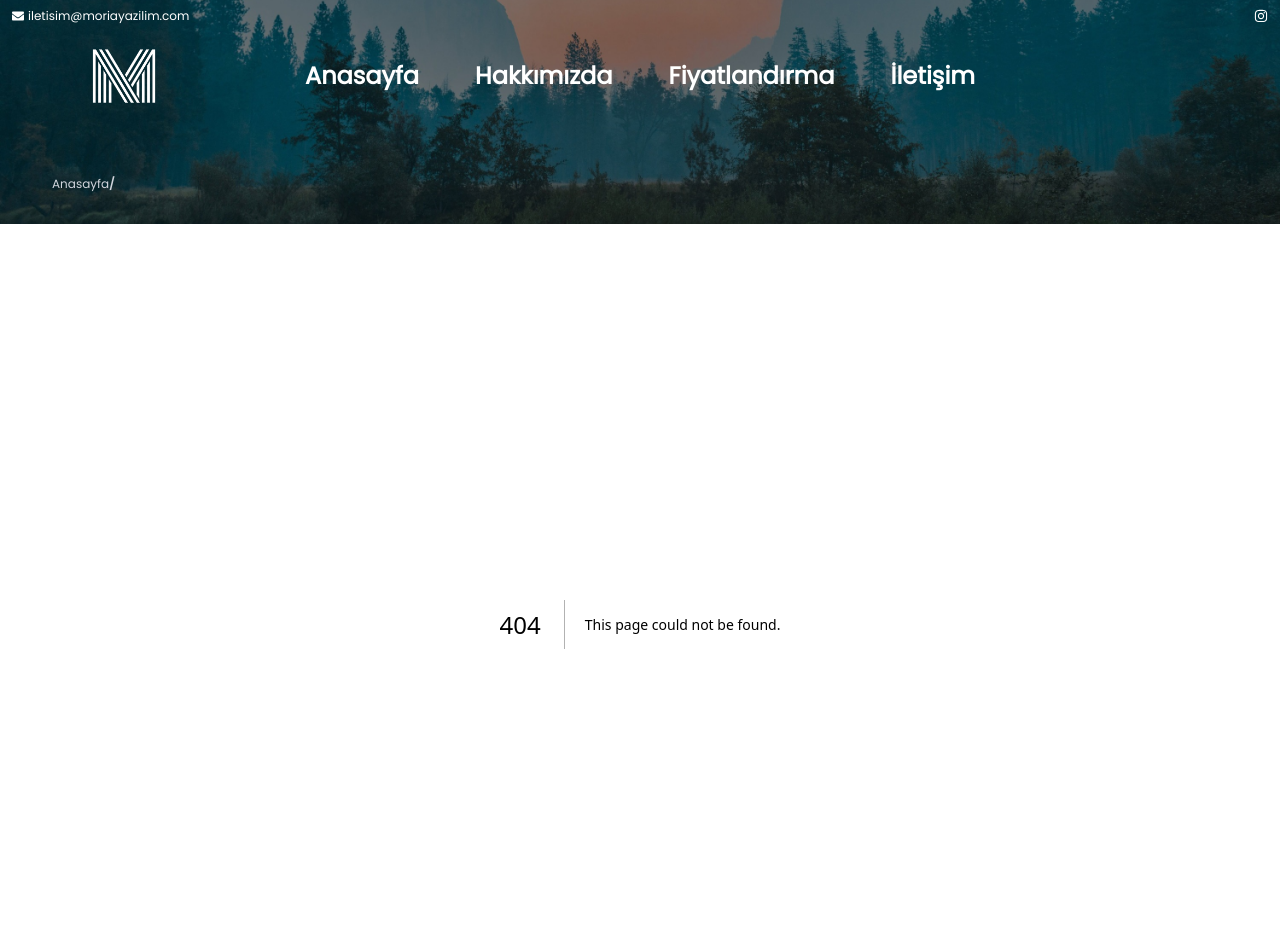
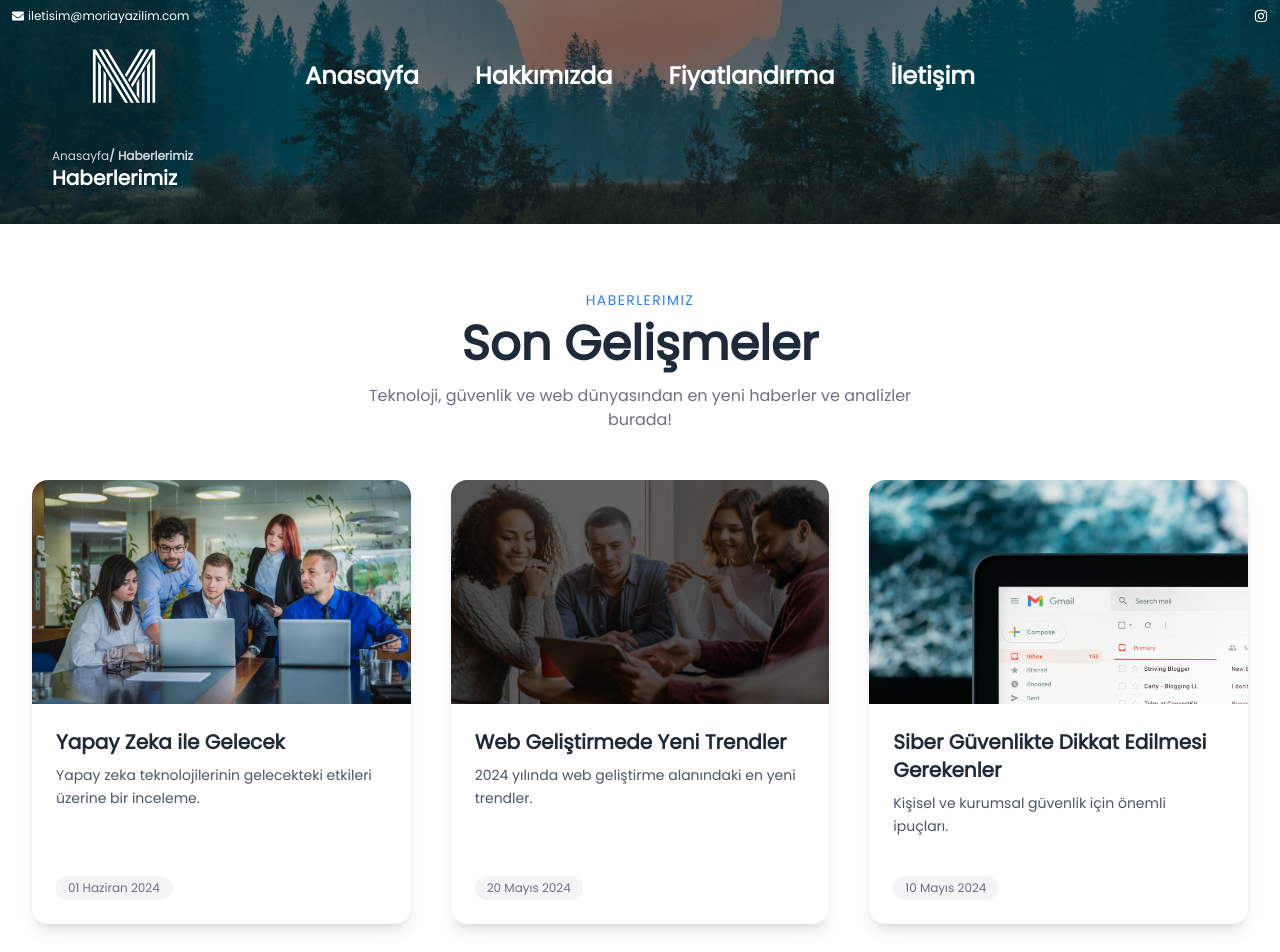
Before and after one commit to vlkngum/moriayazilim, a Next.js app: page /blogs in a window 1280 px wide. Before the commit this address had no page. Shown: the top 952 px of the page. Built offline with nearby package versions, Linux system fonts and the light colour scheme.

Commit message:
Yahya branchine ilk commit

```diff
--- /dev/null
+++ b/src/app/blogs/page.tsx
@@ -0,0 +1,174 @@
+"use client";
+
+import Link from "next/link";
+import Image from "next/image";
+import { useState } from "react";
+
+const blogs = [
+  {
+    id: "1",
+    title: "Yapay Zeka ile Gelecek",
+    summary: "Yapay zeka teknolojilerinin gelecekteki etkileri üzerine bir inceleme.",
+    date: "2024-06-01",
+    image: "/about_us.jpg",
+  },
+  {
+    id: "2",
+    title: "Web Geliştirmede Yeni Trendler",
+    summary: "2024 yılında web geliştirme alanındaki en yeni trendler.",
+    date: "2024-05-20",
+    image: "/main.jpg",
+  },
+  {
+    id: "3",
+    title: "Siber Güvenlikte Dikkat Edilmesi Gerekenler",
+    summary: "Kişisel ve kurumsal güvenlik için önemli ipuçları.",
+    date: "2024-05-10",
+    image: "/contact1.jpg",
+  },
+  {
+    id: "1",
+    title: "Yapay Zeka ile Gelecek",
+    summary: "Yapay zeka teknolojilerinin gelecekteki etkileri üzerine bir inceleme.",
+    date: "2024-06-01",
+    image: "/about_us.jpg",
+  },
+  {
+    id: "2",
+    title: "Web Geliştirmede Yeni Trendler",
+    summary: "2024 yılında web geliştirme alanındaki en yeni trendler.",
+    date: "2024-05-20",
+    image: "/main.jpg",
+  },
+  {
+    id: "3",
+    title: "Siber Güvenlikte Dikkat Edilmesi Gerekenler",
+    summary: "Kişisel ve kurumsal güvenlik için önemli ipuçları.",
+    date: "2024-05-10",
+    image: "/contact1.jpg",
+  },
+  {
+    id: "1",
+    title: "Yapay Zeka ile Gelecek",
+    summary: "Yapay zeka teknolojilerinin gelecekteki etkileri üzerine bir inceleme.",
+    date: "2024-06-01",
+    image: "/about_us.jpg",
+  },
+  {
+    id: "2",
+    title: "Web Geliştirmede Yeni Trendler",
+    summary: "2024 yılında web geliştirme alanındaki en yeni trendler.",
+    date: "2024-05-20",
+    image: "/main.jpg",
+  },
+  {
+    id: "3",
+    title: "Siber Güvenlikte Dikkat Edilmesi Gerekenler",
+    summary: "Kişisel ve kurumsal güvenlik için önemli ipuçları.",
+    date: "2024-05-10",
+    image: "/contact1.jpg",
+  },
+  {
+    id: "1",
+    title: "Yapay Zeka ile Gelecek",
+    summary: "Yapay zeka teknolojilerinin gelecekteki etkileri üzerine bir inceleme.",
+    date: "2024-06-01",
+    image: "/about_us.jpg",
+  },
+  {
+    id: "2",
+    title: "Web Geliştirmede Yeni Trendler",
+    summary: "2024 yılında web geliştirme alanındaki en yeni trendler.",
+    date: "2024-05-20",
+    image: "/main.jpg",
+  },
+  {
+    id: "3",
+    title: "Siber Güvenlikte Dikkat Edilmesi Gerekenler",
+    summary: "Kişisel ve kurumsal güvenlik için önemli ipuçları.",
+    date: "2024-05-10",
+    image: "/contact1.jpg",
+  },
+];
+
+export default function BlogsPage() {
+  const [currentPage, setCurrentPage] = useState(1);
+  const blogsPerPage = 9;
+  const totalPages = Math.ceil(blogs.length / blogsPerPage);
+  const startIndex = (currentPage - 1) * blogsPerPage;
+  const endIndex = startIndex + blogsPerPage;
+  const currentBlogs = blogs.slice(startIndex, endIndex);
+
+  return (
+    <main className="max-w-7xl mx-auto py-16 px-4 sm:px-6 lg:px-8">
+      <div className="text-center mb-12">
+        <span className="text-sm uppercase tracking-widest text-blue-500 font-medium">
+          Haberlerimiz
+        </span>
+        <h1 className="mt-2 text-4xl sm:text-5xl font-bold text-gray-800">
+          Son Gelişmeler
+        </h1>
+        {/* <div className="mt-4 flex justify-center">
+          <div className="h-1 w-2xl bg-blue-500 rounded-full"></div>
+        </div> */}
+        <p className="mt-4 text-gray-500 max-w-xl mx-auto text-base">
+          Teknoloji, güvenlik ve web dünyasından en yeni haberler ve analizler burada!
+        </p>
+      </div>
+      <div className="grid gap-10 sm:grid-cols-2 lg:grid-cols-3">
+        {currentBlogs.map((blog) => (
+          <Link
+            key={blog.id + blog.date}
+            href={`/blogs/${blog.id}`}
+            className="group block rounded-2xl overflow-hidden shadow-lg hover:shadow-2xl bg-white transition-all duration-300"
+          >
+            <div className="overflow-hidden h-56">
+              <Image
+                src={blog.image}
+                alt={blog.title}
+                width={600}
+                height={300}
+                className="w-full h-full object-cover group-hover:scale-110 transition-transform duration-300 ease-in-out"
+              />
+            </div>
+            <div className="p-6 flex flex-col justify-between h-[220px]">
+              <div>
+                <h2 className="text-xl font-semibold text-gray-800 group-hover:text-blue-600 transition-colors duration-200">
+                  {blog.title}
+                </h2>
+                <p className="mt-2 text-gray-600 text-sm leading-relaxed">
+                  {blog.summary}
+                </p>
+              </div>
+              <div className="mt-4">
+                <span className="inline-block bg-gray-100 text-gray-500 text-xs px-3 py-1 rounded-full">
+                  {new Date(blog.date).toLocaleDateString("tr-TR", {
+                    day: "2-digit",
+                    month: "long",
+                    year: "numeric",
+                  })}
+                </span>
+              </div>
+            </div>
+          </Link>
+        ))}
+      </div>
+      {/* Pagination */}
+      <div className="flex justify-center mt-12 space-x-2">
+        {Array.from({ length: totalPages }, (_, i) => (
+          <button
+            key={i + 1}
+            onClick={() => setCurrentPage(i + 1)}
+            className={`px-4 py-2 rounded-full border transition-colors duration-200 ${
+              currentPage === i + 1
+                ? "bg-blue-500 text-white border-blue-500"
+                : "bg-white text-blue-500 border-blue-300 hover:bg-blue-100"
+            }`}
+          >
+            {i + 1}
+          </button>
+        ))}
+      </div>
+    </main>
+  );
+}
--- a/src/app/components/components/header_short.tsx
+++ b/src/app/components/components/header_short.tsx
@@ -11,6 +11,7 @@ export default function Header_Short() {
     "/about": "Hakkımızda",
     "/contact": "İletişim",
     "/portfolio": "Portfolyomuz",
+    "/blogs": "Haberlerimiz",
     "/pricing": "Fiyatlandırma",
   };
 
```
Also changed, not shown: 1 other file (tests, documents, lock files or other folders).
